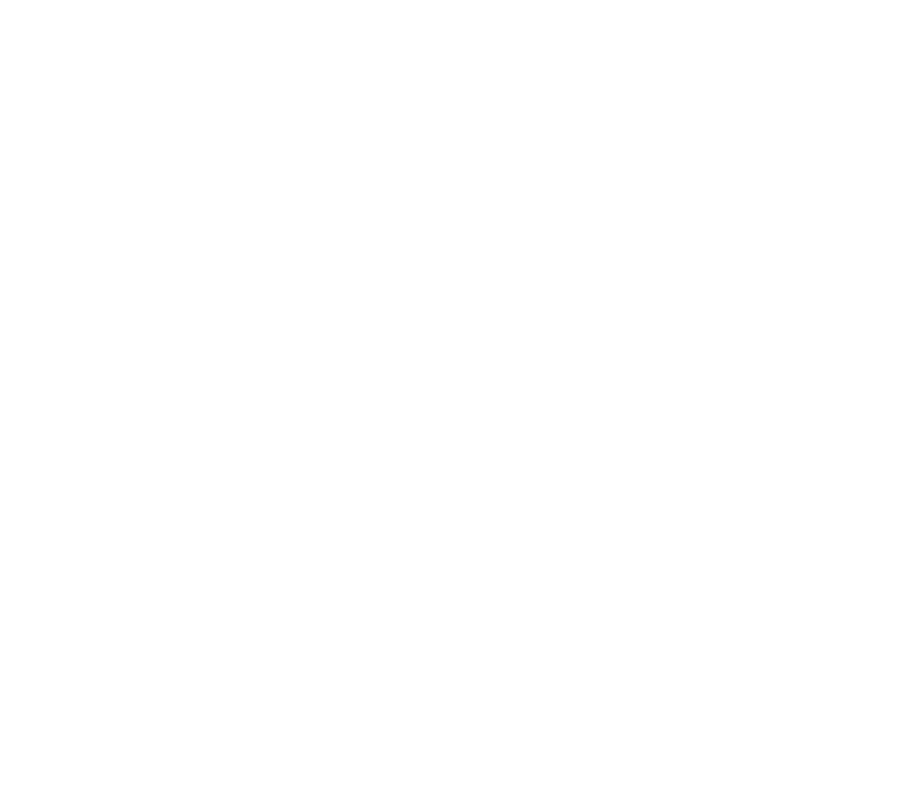
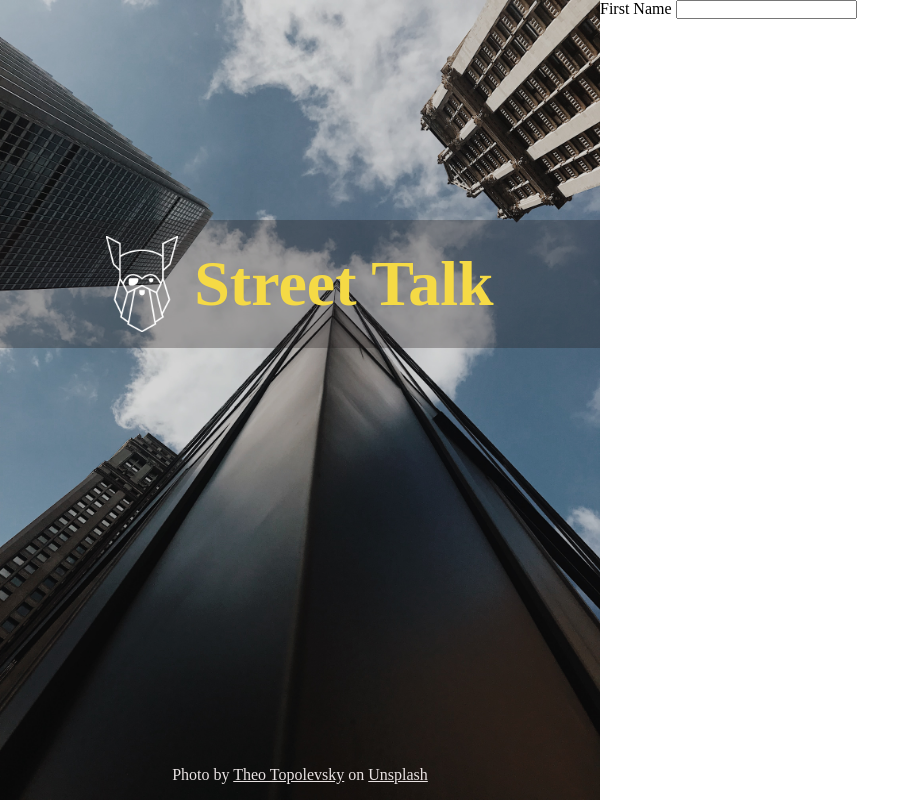
Before and after one commit to Kupa-Kupa/sign-up-form, a plain HTML site: page index.html in a window 1280 px wide. Shown: the whole page, without its empty margins (0-920 px from the left). Drawn offline with Linux system fonts and the light colour scheme.

Commit message:
Add hero image and page title
Added hero image and got it to cover the left side of the page with
background-size: cover. Added a page title and logo. Tried using
::before but alignment was annoying and it was easier to just add it
with img in the html.

```diff
--- a/index.html
+++ b/index.html
@@ -12,9 +12,29 @@
 
 <body>
 
+    <div class="left-container">
 
+        <div class="page-title">
+            <img src="../imgs/odin-lined.png" alt="TOP Logo">
+            <h1>Street Talk</h1>
+        </div>
 
+        <footer>
+            Photo by <a href="https://unsplash.com/es/@theotopolevsky?utm_source=unsplash&utm_medium=referral&utm_content=creditCopyText">Theo Topolevsky</a> on <a href="https://unsplash.com/photos/LIkuW9Fm9CI?utm_source=unsplash&utm_medium=referral&utm_content=creditCopyText">Unsplash</a>
+        </footer>
 
+    </div>
+
+    <div class="right-container">
+
+        <div class="form-container">
+            <form action="" method="post">
+                <label for="first-name">First Name</label>
+                <input type="text" name="first-name" id="first-name">
+            </form>
+        </div>
+
+    </div>
 
 </body>
 
--- a/styles/styles.css
+++ b/styles/styles.css
@@ -0,0 +1,83 @@
+:root {
+    --footer-color: rgb(233, 227, 227);
+    --heading-background-color: rgba(30, 25, 25, 0.3);
+    --page-title-color: rgb(245, 218, 69);
+}
+
+* {
+    padding: 0;
+    margin: 0;
+    box-sizing: border-box;
+}
+
+body {
+    height: 100vh;
+
+    display: flex;
+}
+
+.left-container {
+    max-width: 600px;
+    text-align: center;
+
+    background-image: url("../imgs/hero.jpg");
+    background-size: cover;
+    background-position: 70% 50%;
+
+
+    flex-direction: column;
+    flex: 1;
+
+    display: flex;
+    justify-content: space-between;
+}
+
+.left-container .page-title {
+    margin-top: 220px;
+    background-color: var(--heading-background-color);
+
+    padding: 1rem;
+
+    display: flex;
+    justify-content: center;
+    align-items: center;
+    gap: 1rem;
+}
+
+.left-container .page-title h1{
+    color: var(--page-title-color);
+    font-size: 4rem;
+}
+
+.left-container .page-title img{
+    max-height: 6rem;
+}
+
+/* It's easier to add this logo with img rather than ::before */
+
+/* .left-container .page-title h1::before {
+    content: "";
+    background-image: url("../imgs/odin-lined.png");
+    background-size: 100%;
+    display: inline-block;
+
+    height: 8rem;
+    width: 6rem;
+
+    position: relative;
+    right:20px;
+    top: 20px;
+} */
+
+.left-container footer {
+    color: var(--footer-color);
+    padding-bottom: 1rem;
+}
+
+.left-container footer a {
+    color: var(--footer-color);
+}
+
+.right-container {
+    flex: 1;
+}
```
Also changed, not shown: imgs/hero.jpg (added), imgs/odin-lined.png (added).
